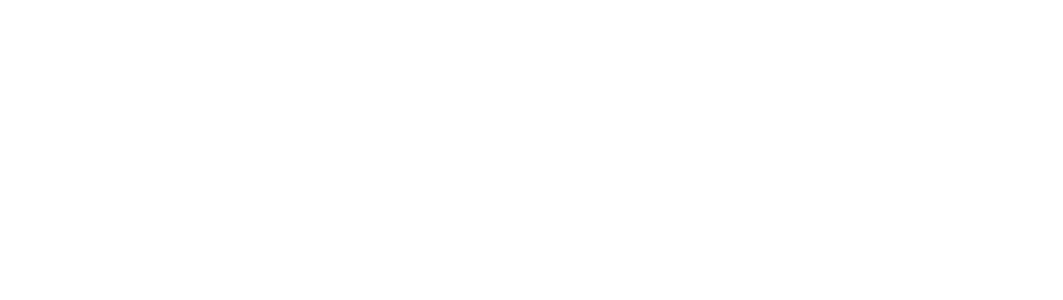
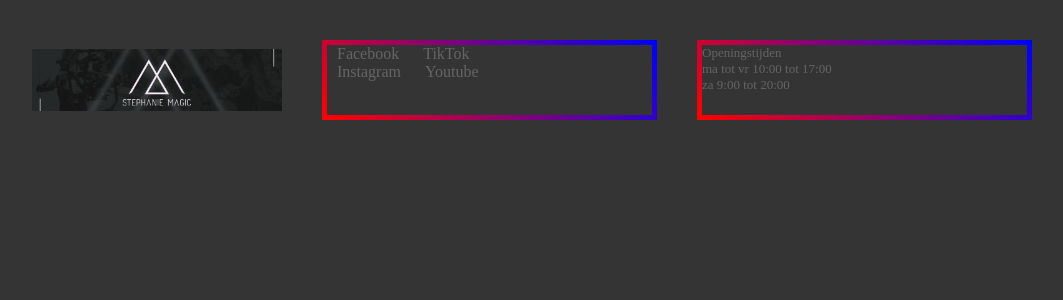
Before and after one commit to 1005201/Hardstyle-Shop, a PHP site: page /footer.php in a window 1280 px wide. Before the commit the part shown is empty. Shown: the top 300 px of the page, without its empty margins (108-1171 px from the left). Run offline with PHP 8.4, Linux system fonts and the light colour scheme.

Commit message:
update footer

```diff
--- a/footer.php
+++ b/footer.php
@@ -1 +1,24 @@
 <?php
+?>
+<link rel="stylesheet" type="text/css" href="styles.css">
+<footer>
+    <div class="foot-row">
+        <img src="image/logo.jpg" style="width:250px">
+        <div class="foot">
+            <div class="foot-box">
+                <a href="#">Facebook</a>
+                <a href="#">TikTok</a>
+                </div>
+            <div class="foot-box">
+                <a href="https://www.instagram.com/stephanie.magic_/">Instagram</a>
+                <a href="https://www.youtube.com/watch?v=_0uzelh0DOw&ab_channel=IAMHARDSTYLE">Youtube</a>
+            </div>
+        </div>
+        <div class="foot">
+            <p>Openingstijden</p>
+            <p>ma tot vr 10:00 tot 17:00</p>
+            <p>za 9:00 tot 20:00</p>
+        </div>
+    </div>
+</footer>
+</html>
--- a/index.php
+++ b/index.php
@@ -31,7 +31,7 @@
             <div class="video">
                 <iframe width="610" height="365" src="https://www.youtube.com/embed/WQoN6fUcmb8?si=r1cuX6TwLMdVFxUH" title="YouTube video player" frameborder="0" allow="accelerometer; autoplay; clipboard-write; encrypted-media; gyroscope; picture-in-picture; web-share" allowfullscreen></iframe>
             </div>
-            <h4>Code Black feat. Elle Vee - Wild Ones!</h4>
+            <h4>Code Black feat. Elle Vee - Wild Ones</h4>
         </div>
     </main>
 </body>
--- a/styles.css
+++ b/styles.css
@@ -9,7 +9,7 @@
     margin: 0;
 }
 .video-container {
-    margin: 10px;
+    margin: 40px;
     width: 630px;
 }
 
@@ -31,6 +31,11 @@
 a {
     color: #ffffff;
     text-decoration: none;
+}
+p {
+    margin: 0px;
+    color: #666565;
+    font-size: small;
 }
 
 /* Header */
@@ -86,3 +91,41 @@
     border-image: linear-gradient(45deg, red, blue);
     border-image-slice: 1;
 }
+footer {
+    display: flex;
+    flex-direction: column;
+    align-items: center;
+    margin: 20px;
+}
+.foot-row {
+    width: 1000px;
+    display: flex;
+    justify-content: space-between;
+    align-items: center;
+    margin: 20px;
+}
+.foot {
+    width: 325px;
+    height: 70px;
+    position: relative;
+    display: inline-block;
+    overflow: hidden;
+    border: 5px solid transparent;
+    border-image: linear-gradient(45deg, red, blue);
+    border-image-slice: 1;
+}
+
+.foot-box {
+    text-align: left;
+}
+
+.foot-box a {
+    text-decoration: none;
+    color: #666565;
+    margin: 0 10px;
+    transition: color 0.3s;
+}
+
+.foot-box a:hover {
+    color: white;
+}
```
